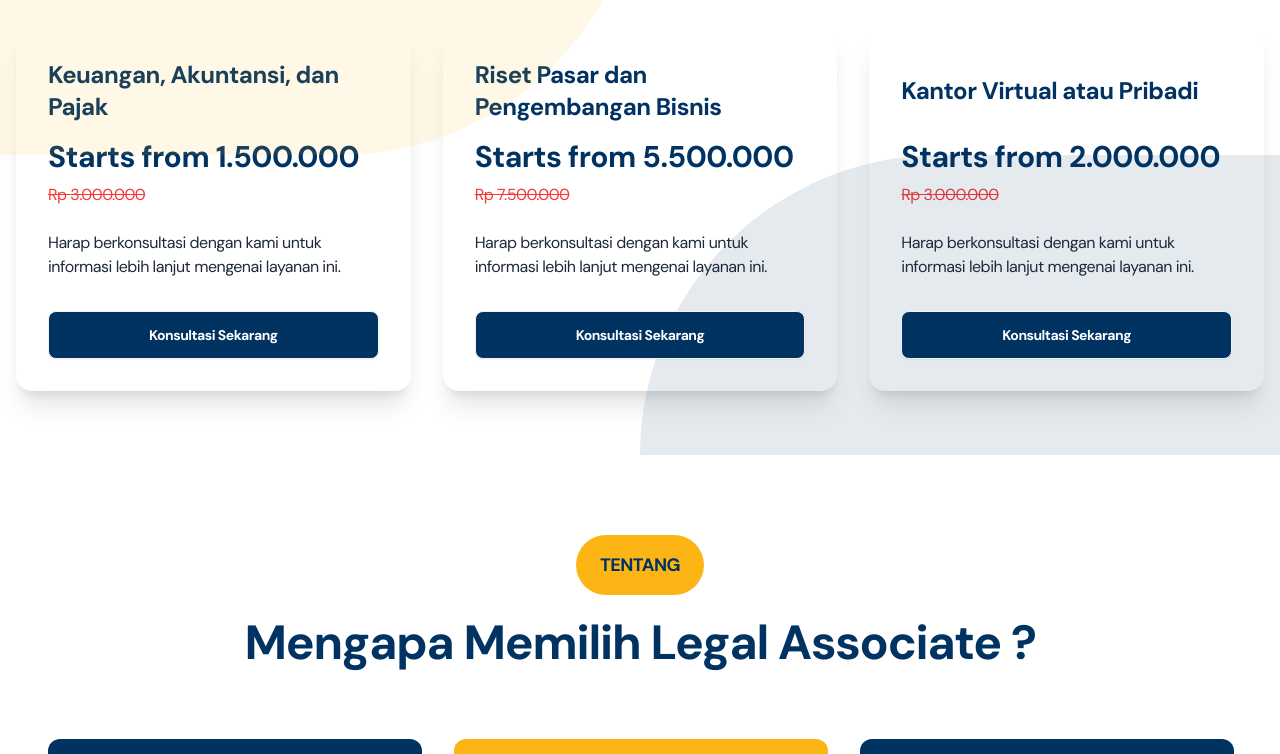
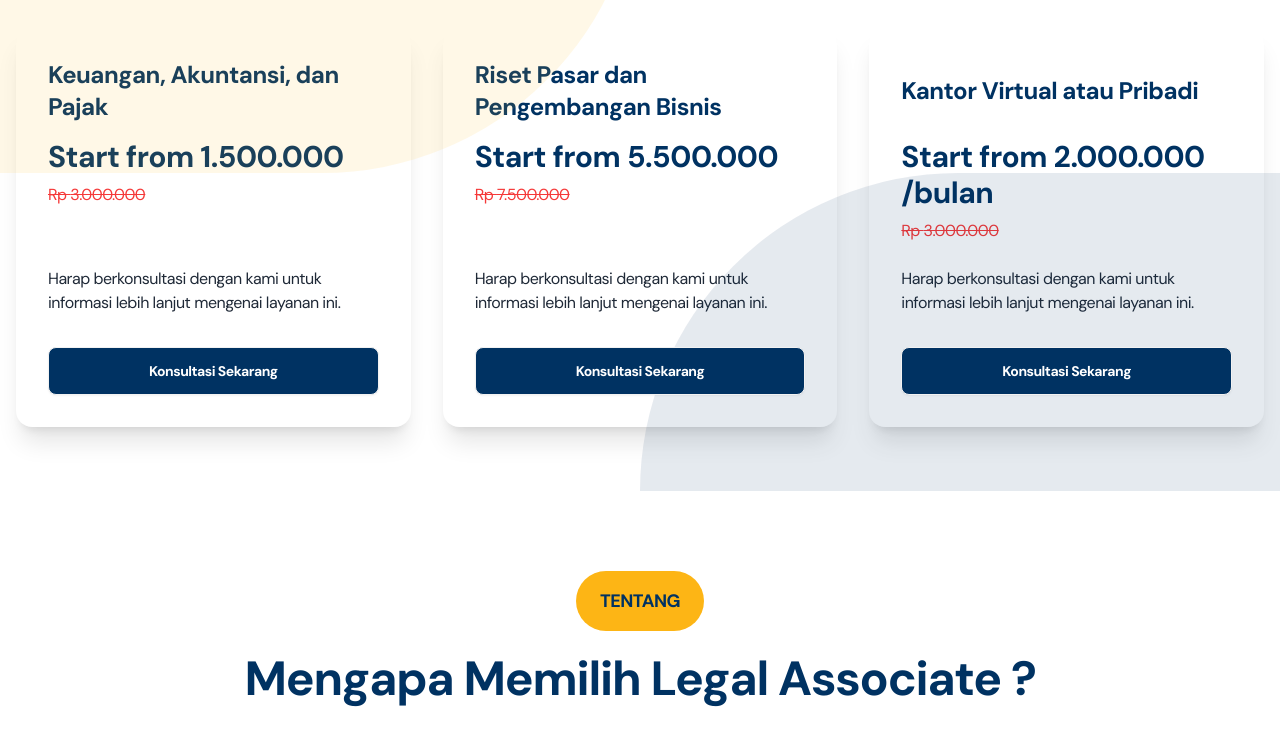
Before and after one commit to nctrnlman/client-cla-indonesia, a React (Vite) app: page / in a window 1280 px wide. Shown: the part 4180-4934 px from the top of the page. Built offline with nearby package versions, Linux system fonts and the light colour scheme.

Commit message:
fix list uat

```diff
--- a/src/components/cards/pricing/PricingCard.jsx
+++ b/src/components/cards/pricing/PricingCard.jsx
@@ -1,12 +1,7 @@
 import PropTypes from "prop-types";
 import { generateWhatsAppUrl } from "../../../utils/whatsappUtils";
 
-function PricingCard({
-  title,
-  price,
-  fakePrice,
-  buttonText,
-}) {
+function PricingCard({ title, price, fakePrice, buttonText }) {
   const whatsappUrl = generateWhatsAppUrl(title);
 
   const handleButtonClick = () => {
@@ -19,7 +14,7 @@
           <h3 className="card-title justify-start text-2xl font-bold text-primary min-h-[64px]">
             {title}
           </h3>
-          <div className="mt-4">
+          <div className="mt-4 flex flex-col flex-grow">
             <span className="text-3xl font-bold text-primary">{price}</span>
             <p className="text-red-500 line-through mb-4 mt-2">
               Rp {fakePrice}
--- a/src/components/global/bar/Footer.jsx
+++ b/src/components/global/bar/Footer.jsx
@@ -16,11 +16,11 @@
             </div>
 
             <div>
-              <p className="font-semibold md:pl-20 text-white">
+              <p className="font-semibold md:pl-15 text-white">
                 {t("quickLinks")}
               </p>
 
-              <div className="flex flex-col items-start md:pl-20 mt-5 space-y-2">
+              <div className="flex flex-col items-start md:pl-15 mt-5 space-y-2">
                 <Link
                   to="/"
                   className="text-gray-100 transition-colors duration-300 hover:underline hover:cursor-pointer hover:text-primary"
@@ -69,16 +69,7 @@
                 <p className="text-gray-100 transition-colors duration-300 hover:text-primary">
                   {t("email1")}
                 </p>
-              </div>
-            </div>
-          </div>
-
-          <hr className="my-6 border-gray-200 md:my-8 dark:border-gray-700 h-2" />
-
-          <div className="flex flex-col sm:flex-row sm:items-center sm:justify-between">
-            <div className="flex flex-1 gap-4 hover:cursor-pointer"></div>
-
-            <div className="flex gap-4 hover:cursor-pointer">
+                <div className="flex gap-4 pt-4 hover:cursor-pointer">
                   <img
                     src="https://www.svgrepo.com/show/303114/facebook-3-logo.svg"
                     width="30"
@@ -105,6 +96,14 @@
                   />
                 </div>
               </div>
+            </div>
+          </div>
+
+          <hr className="my-6 border-gray-200 md:my-8 md:mt-12 dark:border-gray-700 h-2" />
+
+          <div className="flex flex-col sm:flex-row sm:items-center sm:justify-between">
+            <div className="flex flex-1 gap-4 hover:cursor-pointer"></div>
+          </div>
           <p className="font-sans pt-8 text-start md:text-center md:text-lg md:p-4 text-white">
             {t("copyright")}
           </p>
--- a/src/components/home/OtherService.jsx
+++ b/src/components/home/OtherService.jsx
@@ -8,7 +8,7 @@
     {
       title: t("services.finance_title"),
       description: t("services.finance_description"),
-      price: "Starts from 1.500.000",
+      price: "Start from 1.500.000",
       fakePrice: "3.000.000",
       features: [
         t("features.consultation"),
@@ -25,7 +25,7 @@
     {
       title: t("services.business_title"),
       description: t("services.business_description"),
-      price: "Starts from 5.500.000",
+      price: "Start from 5.500.000",
       fakePrice: "7.500.000",
       features: [
         t("features.consultation"),
@@ -42,7 +42,7 @@
     {
       title: t("services.office_title"),
       description: t("services.office_description"),
-      price: "Starts from 2.000.000",
+      price: "Start from 2.000.000 /bulan",
       fakePrice: "3.000.000",
       features: [
         t("features.consultation"),
--- a/src/components/other-service-detail/About.jsx
+++ b/src/components/other-service-detail/About.jsx
@@ -122,7 +122,7 @@
     <div className="py-20">
       <div className="flex flex-col justify-center items-center">
         <button className="bg-secondary items-center p-4 px-6 rounded-full text-primary font-extrabold text-lg hover:bg-primary hover:text-secondary transition duration-300">
-          ABOUT
+          {t("about.about")}
         </button>
         <h1 className="mb-4 pt-6 text-3xl md:text-5xl tracking-tight  justify-center items-center text-center font-extrabold text-primary pb-4">
           {t("about.whyChooseLegalAssociateBasic")}
--- a/src/locales/id/legalAssociate.json
+++ b/src/locales/id/legalAssociate.json
@@ -17,7 +17,7 @@
       "subheading": "Pelatihan Hukum GRATIS.",
       "customServices": "Anda juga dapat menyesuaikan layanan yang Anda butuhkan.",
       "additionalServices": "Campurkan kebutuhan Anda dengan layanan keuangan, pajak, bisnis, dan penelitian kami.",
-      "note": "(*) berarti S&K berlaku"
+      "note": "(*) S&K berlaku"
     }
   }
 }
```
Lines whose indentation alone changed are shown as unchanged.
